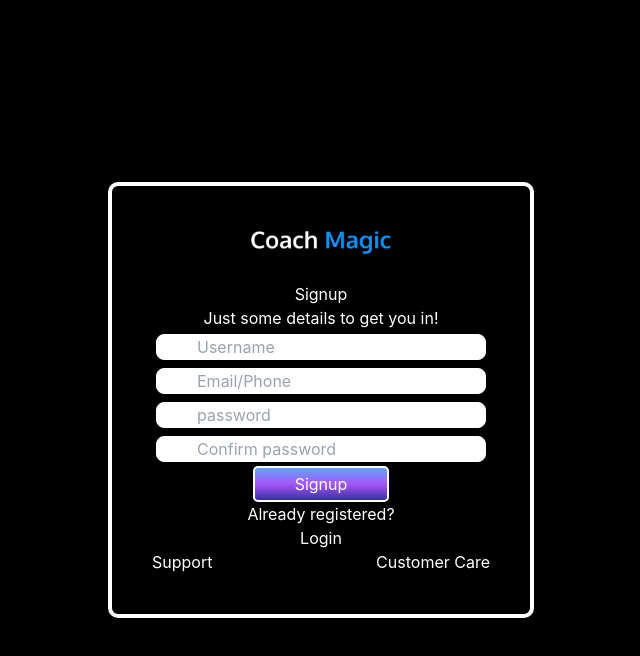
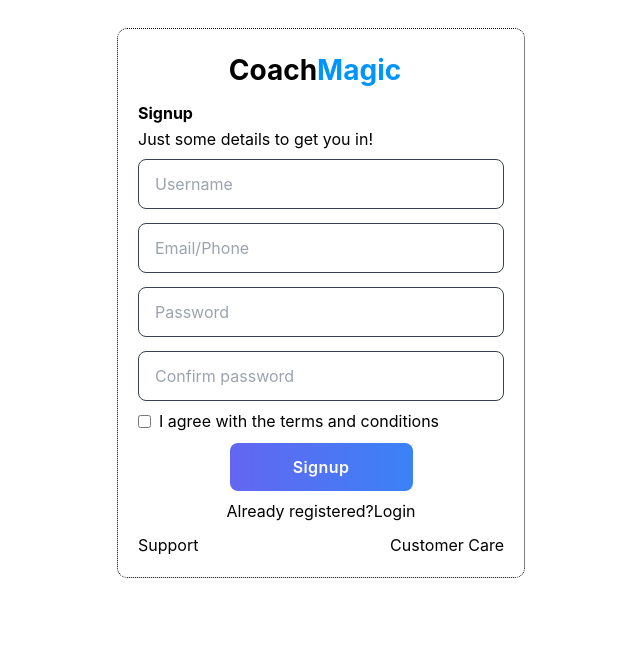
Before and after one commit to manosundarmanivel/CoachMagic-FrontEnd, a React (Create React App) app: page /signup in a window 1280 px wide. Shown: the top 656 px of the page, without its empty margins (319-959 px from the left). Built offline with nearby package versions, Linux system fonts and the light colour scheme.

Commit message:
signup update

```diff
--- a/src/components/SignUp.js
+++ b/src/components/SignUp.js
@@ -1,51 +1,67 @@
 import React from 'react'
 import Logo from '../img/logo.jpg'
-
+import DashHead from './DashHead'
+import OtpVerification from './OtpVerification'
 
 const Signup = () => {
+    const [setOtp,showOtp]=React.useState(false);
+    const handleOtpGenerate=()=>
+    {
+        showOtp(!setOtp);
+    }
+    const [otp, setotp] = React.useState('');
   return (
-    <div className='flex justify-center items-center h-screen p-7 bg-black'>
-            <div className=' border-[4px] border-[solid] rounded-[10px] border-[white]'>
-            <fieldset className= 'text-center rounded-full'>
-                <div className="container rounded-[10px] p-10 ">
-                    <div className="image flex justify-center rounded-[10px]">
-            <img className='w-24 md:w-20 lg:w-36 xl:w-37 ' src={Logo}/>
+    <div>
+    {!setOtp &&
+    <div className='flex justify-center items-center p-7 text-[black]'>
+    <div className='border-[1px] border-dotted rounded-[10px] border-[black] w-2/6 "container p-5'>
+        <div className="image flex justify-center my-0">
+            {/* <img className=' md:w-48 lg:w-40 xl:w-48' src={Logo}/> */}
+            <DashHead/>
         </div>
-            <br />
-                 <h3 className='text-[white]'>Signup</h3>
-                <p className='text-[white]'>Just some details to get you in!</p>
-                <div className="input flex flex-col">
-                    <label for="">
-                    <input type="text" placeholder='Username' className='text-start from-transparent text-[white] rounded-[8px] border-[1px] px-10 mx-1 my-1 border-[solid] border-[white]'  />
+        <div className='flex flex-col gap-0.5'>
+            <h3 className='mt-2.5 font-bold text-2xl'>Signup</h3>
+            <p className=''>Just some details to get you in!</p>
+            <label className='my-1.5'>
+                <input type="text" placeholder='Username' className='bg-transparent w-full text-sm  px-4 py-3 bg-gray-900 border  border-gray-700 rounded-lg focus:outline-none focus:border-indigo-500 to-blue-500'  />
             </label>
-                    <label for="">
-                    <input type="email/number" placeholder='Email/Phone' className='text-start from-transparent focus:bg-inherit text-[white] rounded-[8px] border-[1px] px-10 mx-1 my-1 border-[solid] border-[white]'  />
+            <label className='my-1.5'>
+                <input type="email/number" placeholder='Email/Phone' className='bg-transparent w-full text-sm  px-4 py-3 bg-gray-900 border  border-gray-700 rounded-lg focus:outline-none focus:border-indigo-500 to-blue-500' />
             </label>
-                    <label for="">
-                    <input type="password" placeholder='password'  className='text-start  text-[white] rounded-[8px] border-[1px] px-10 mx-1  my-1 border-[solid] border-[white]' />
+            <label className='my-1.5'>
+                <input type="password" placeholder='Password'  className='bg-transparent w-full text-sm  px-4 py-3 bg-gray-900 border  border-gray-700 rounded-lg focus:outline-none focus:border-indigo-500 to-blue-500' />
             </label>
-                    <label for="">
-                    <input type="password" placeholder='Confirm password'  className='text-start text-[white] rounded-[8px] border-[1px] px-10 mx-1  my-1 border-[solid] border-[white]' />
+            <label className='my-1.5'>
+                <input type="password" placeholder='Confirm password'  className='bg-transparent w-full text-sm  px-4 py-3 bg-gray-900 border  border-gray-700 rounded-lg focus:outline-none focus:border-indigo-500 to-blue-500' />
             </label>
+            <label className='flex items-center'>
+            <input className='checkbox checkbox-sm shrink-0 rounded-sm focus:ring:0 accent-indigo-500 to-blue-500' type="checkbox" class="checkbox"/>
+            <span class="select-none text-sm ml-2 ">I agree with the terms and conditions</span>
+           </label>
+           <div className="btn mt-2 flex justify-center">
+               <button className='text-[white] w-3/6 hover:text-[gray] p-3  rounded-lg tracking-wide font-semibold  cursor-pointer transition ease-in duration-500 bg-gradient-to-r from-indigo-500 to-blue-500' onClick={handleOtpGenerate}>Signup</button>
             </div>
-                <div className="btn">
-                    <button className='text-[white] border-[2px] border-[solid] border-[white] px-10 py-1 rounded-[5px] bg-gradient-to-b from-blue-400 via-purple-500 to-indigo-800'  >
-                        Signup
-                    </button>
-                </div>
-                <div className="signup  ">
-                <p className='text-[white]'>Already registered?</p>
-                <a href="" className='text-[white] hover:underline hover:text-white-500'>Login</a>
-                </div>
-                <div className="footer rounded-[10px] grid grid-cols-2">
-                <a href="" className='text-[white] flex justify-start hover:underline hover:text-white-500'>Support</a>
-                <a href="" className='text-[white]  flex justify-end hover:underline hover:text-white-500'>Customer Care</a>
+            <label className='text-[black] hover:underline hover:text-white-500 mt-1.5 text-center'>
+               <p className=''>Already registered?<a href="" className='text-[black] '>Login</a></p>
+            </label>
+            <div className="footer rounded-[10px] grid grid-cols-2 mt-2">
+        <a href="" className='text-[black] flex justify-start hover:underline hover:text-white-500'>Support</a>
+        <a href="" className='text-[black]  flex justify-end hover:underline hover:text-white-500'>Customer Care</a>
         </div>
         </div>
-            </fieldset>
     </div>
     </div>
 
+    }
+
+
+    {
+        setOtp &&
+        (
+            <OtpVerification/>
+        )
+    }
+    </div>
   )
 }
 
```
Lines whose indentation alone changed are shown as unchanged.
